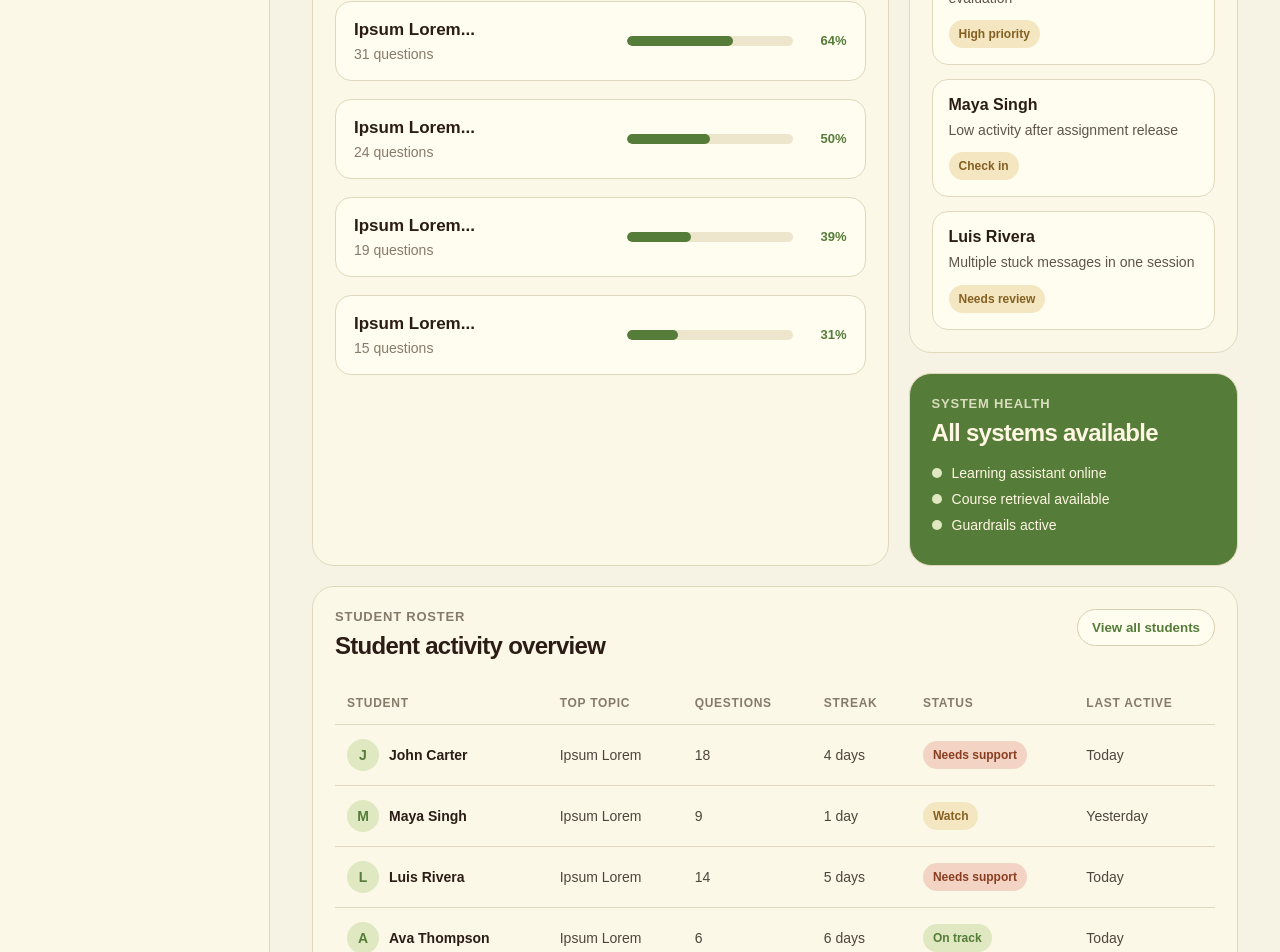
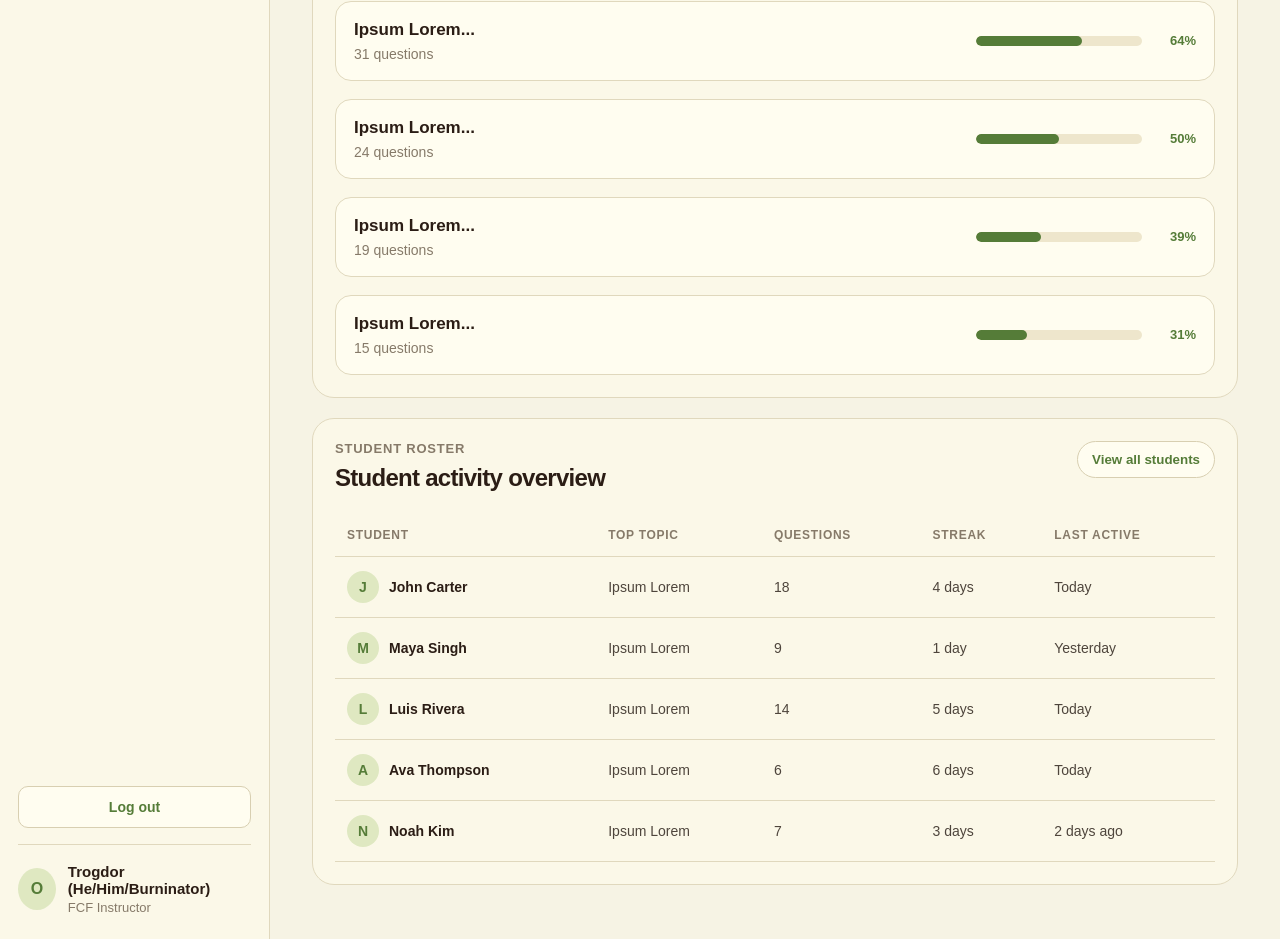
Before and after one commit to CapiLearn/CapiLearn, a React app in the folder frontend/: page /instructor-dashboard in a window 1280 px wide. Shown: the part 580-1532 px from the top of the page. Built offline with nearby package versions, Linux system fonts and the light colour scheme; the HTML template or start-up script is replaced by a standard one.

Commit message:
Clean up instructor dashboard split

```diff
--- a/frontend/src/pages/InstructorDashboard.jsx
+++ b/frontend/src/pages/InstructorDashboard.jsx
@@ -47,31 +47,12 @@ const topicDistribution = [
   },
 ];
 
-const reviewQueue = [
-  {
-    name: "John Carter",
-    issue: "Repeated questions about RAG evaluation",
-    status: "High priority",
-  },
-  {
-    name: "Maya Singh",
-    issue: "Low activity after assignment release",
-    status: "Check in",
-  },
-  {
-    name: "Luis Rivera",
-    issue: "Multiple stuck messages in one session",
-    status: "Needs review",
-  },
-];
-
 const studentRoster = [
   {
     name: "John Carter",
     topTopic: "Ipsum Lorem",
     questions: 18,
     streak: "4 days",
-    status: "Needs support",
     lastActive: "Today",
   },
   {
@@ -79,7 +60,6 @@ const studentRoster = [
     topTopic: "Ipsum Lorem",
     questions: 9,
     streak: "1 day",
-    status: "Watch",
     lastActive: "Yesterday",
   },
   {
@@ -87,7 +67,6 @@ const studentRoster = [
     topTopic: "Ipsum Lorem",
     questions: 14,
     streak: "5 days",
-    status: "Needs support",
     lastActive: "Today",
   },
   {
@@ -95,7 +74,6 @@ const studentRoster = [
     topTopic: "Ipsum Lorem",
     questions: 6,
     streak: "6 days",
-    status: "On track",
     lastActive: "Today",
   },
   {
@@ -103,22 +81,9 @@ const studentRoster = [
     topTopic: "Ipsum Lorem",
     questions: 7,
     streak: "3 days",
-    status: "On track",
     lastActive: "2 days ago",
   },
 ];
-
-function getStatusClass(status) {
-  if (status === "Needs support") {
-    return "status-danger";
-  }
-
-  if (status === "Watch") {
-    return "status-warning";
-  }
-
-  return "status-good";
-}
 
 function InstructorDashboard() {
   return (
@@ -133,8 +98,6 @@ function InstructorDashboard() {
           <button className="active">Dashboard</button>
           <button>Students</button>
           <button>Question Trends</button>
-          <button>System Health</button>
-          <button>Administration</button>
         </nav>
 
         <Link className="instructor-logout-link" to="/">
@@ -144,7 +107,7 @@ function InstructorDashboard() {
         <div className="instructor-profile-card">
           <div className="instructor-avatar">O</div>
           <div>
-            <h3>Olivia</h3>
+            <h3>Trogdor (He/Him/Burninator)</h3>
             <p>FCF Instructor</p>
           </div>
         </div>
@@ -206,44 +169,6 @@ function InstructorDashboard() {
             </div>
           </article>
 
-          <aside className="instructor-side-stack">
-            <article className="instructor-panel review-panel">
-              <p className="panel-label">Review Queue</p>
-              <h2>Students needing attention</h2>
-
-              <div className="review-list">
-                {reviewQueue.map((student) => (
-                  <div className="review-item" key={student.name}>
-                    <div>
-                      <h3>{student.name}</h3>
-                      <p>{student.issue}</p>
-                    </div>
-                    <span>{student.status}</span>
-                  </div>
-                ))}
-              </div>
-            </article>
-
-            <article className="instructor-panel health-panel">
-              <p className="panel-label">System Health</p>
-              <h2>All systems available</h2>
-
-              <div className="health-row">
-                <span className="health-dot"></span>
-                <p>Learning assistant online</p>
-              </div>
-
-              <div className="health-row">
-                <span className="health-dot"></span>
-                <p>Course retrieval available</p>
-              </div>
-
-              <div className="health-row">
-                <span className="health-dot"></span>
-                <p>Guardrails active</p>
-              </div>
-            </article>
-          </aside>
         </section>
 
         <section className="instructor-panel roster-panel">
@@ -263,7 +188,6 @@ function InstructorDashboard() {
                   <th>Top topic</th>
                   <th>Questions</th>
                   <th>Streak</th>
-                  <th>Status</th>
                   <th>Last active</th>
                 </tr>
               </thead>
@@ -282,11 +206,6 @@ function InstructorDashboard() {
                     <td>{student.topTopic}</td>
                     <td>{student.questions}</td>
                     <td>{student.streak}</td>
-                    <td>
-                      <span className={`status-pill ${getStatusClass(student.status)}`}>
-                        {student.status}
-                      </span>
-                    </td>
                     <td>{student.lastActive}</td>
                   </tr>
                 ))}
--- a/frontend/src/styles/InstructorDashboard.css
+++ b/frontend/src/styles/InstructorDashboard.css
@@ -114,9 +114,6 @@ body {
 .instructor-main {
   position: relative;
   overflow: hidden;
-}
-
-.instructor-main {
   padding: 34px 42px;
   min-width: 0;
 }
@@ -231,7 +228,7 @@ body {
 
 .instructor-content-grid {
   display: grid;
-  grid-template-columns: minmax(0, 1.4fr) minmax(320px, 0.8fr);
+  grid-template-columns: 1.4fr;
   gap: 20px;
   margin-bottom: 20px;
 }
@@ -333,83 +330,6 @@ body {
   text-align: right;
 }
 
-/* Side stack */
-
-.instructor-side-stack {
-  display: flex;
-  flex-direction: column;
-  gap: 20px;
-}
-
-.review-list {
-  display: flex;
-  flex-direction: column;
-  gap: 14px;
-  margin-top: 18px;
-}
-
-.review-item {
-  background: #fffdf0;
-  border: 1px solid #e0d8bd;
-  border-radius: 16px;
-  padding: 16px;
-}
-
-.review-item h3 {
-  margin: 0 0 6px;
-  font-size: 16px;
-}
-
-.review-item p {
-  margin: 0 0 12px;
-  color: #5f554b;
-  font-size: 14px;
-  line-height: 1.45;
-}
-
-.review-item span {
-  display: inline-flex;
-  border-radius: 999px;
-  background: #f4e6c1;
-  color: #846021;
-  padding: 7px 10px;
-  font-size: 12px;
-  font-weight: 900;
-}
-
-.health-panel {
-  background: #557c38;
-  color: #fff7e3;
-}
-
-.health-panel .panel-label {
-  color: rgba(255, 247, 227, 0.78);
-}
-
-.health-panel h2 {
-  margin-bottom: 18px;
-}
-
-.health-row {
-  display: flex;
-  align-items: center;
-  gap: 10px;
-  margin-bottom: 10px;
-}
-
-.health-row p {
-  margin: 0;
-  font-size: 14px;
-}
-
-.health-dot {
-  width: 10px;
-  height: 10px;
-  background: #dfe8c1;
-  border-radius: 50%;
-  flex-shrink: 0;
-}
-
 /* Roster */
 
 .roster-panel {
@@ -480,29 +400,6 @@ body {
   font-weight: 900;
 }
 
-.status-pill {
-  display: inline-flex;
-  border-radius: 999px;
-  padding: 7px 10px;
-  font-size: 12px;
-  font-weight: 900;
-}
-
-.status-danger {
-  background: #f3d3c4;
-  color: #8a3d21;
-}
-
-.status-warning {
-  background: #f4e6c1;
-  color: #846021;
-}
-
-.status-good {
-  background: #dfe8c1;
-  color: #557c38;
-}
-
 /* Responsive */
 
 @media (max-width: 1100px) {
```
